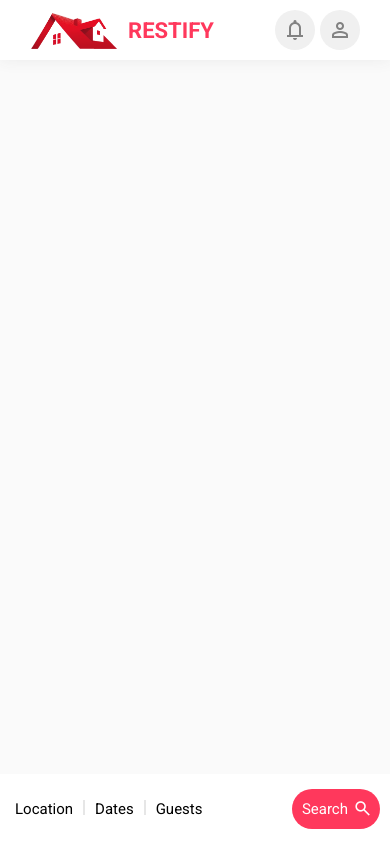
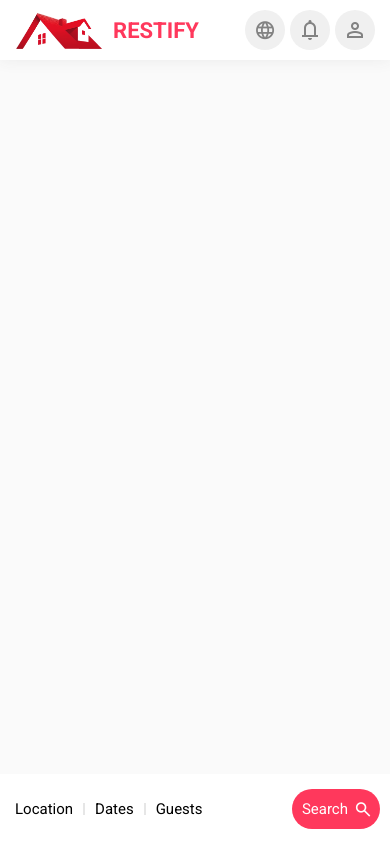
Before and after one commit to JuanDeAguero/Restify, a React (Create React App) app in the folder frontend/: page / in a window 390 px wide. Built offline with nearby package versions, Linux system fonts and the light colour scheme.

Commit message:
language

```diff
--- a/frontend/public/index.html
+++ b/frontend/public/index.html
@@ -8,10 +8,10 @@
         <meta name="description" content="Website for short-term homestays" />
         <link rel="apple-touch-icon" href="%PUBLIC_URL%/logo192.png" />
         <link rel="manifest" href="%PUBLIC_URL%/manifest.json" />
-        <link rel="preconnect" href="https://fonts.googleapis.com">
-        <link rel="preconnect" href="https://fonts.gstatic.com" crossorigin>
-        <link href="https://fonts.googleapis.com/css2?family=Roboto:wght@400;500;700&display=swap" rel="stylesheet">
-        <link rel="stylesheet" href="https://fonts.googleapis.com/css2?family=Material+Symbols+Outlined:opsz,wght,FILL,GRAD@48,400,1,0">
+        <link rel="preconnect" href="https://fonts.googleapis.com" />
+        <link rel="preconnect" href="https://fonts.gstatic.com" crossorigin />
+        <link href="https://fonts.googleapis.com/css2?family=Roboto:wght@400;500;700&display=swap" rel="stylesheet" />
+        <link rel="stylesheet" href="https://fonts.googleapis.com/css2?family=Material+Symbols+Outlined:opsz,wght,FILL,GRAD@48,400,1,0" />
         <title>Restify</title>
     </head>
     <body>
--- a/frontend/src/App.jsx
+++ b/frontend/src/App.jsx
@@ -1,13 +1,12 @@
-import "./styles/App.css";
 import Nav from "./Nav";
 import SearchBar from "./SearchBar";
 
 const App = () => {
     return (
-    <div className="App">
+    <>
         <Nav />
         <SearchBar />
-    </div>
+    </>
     );
 }
 
--- a/frontend/src/Nav.jsx
+++ b/frontend/src/Nav.jsx
@@ -13,6 +13,11 @@ const Nav = () => {
             </div>
         </div>
         <div className="Nav-right">
+            <button className="Nav-language-btn">
+                <span className="Nav-language-icon material-symbols-outlined">
+                    language
+                </span>
+            </button>
             <button className="Nav-notifications-btn">
                 <span className="Nav-notifications-icon material-symbols-outlined">
                     notifications
--- a/frontend/src/styles/Nav.css
+++ b/frontend/src/styles/Nav.css
@@ -28,32 +28,49 @@
         align-items: center;
         display: flex;
         justify-content: flex-end;
+        margin-right: 30px;
     }
-        .Nav-notifications-btn {
+        .Nav-language-btn {
+            align-items: center;
             background-color: rgb(240, 240, 240);
-            width: 40px;
-            height: 40px;
             border-radius: 20px;
             display: flex;
+            height: 40px;
+            justify-content: center;
+            margin-right: 5px;
+            width: 40px;
+        }
+        .Nav-language-icon {
+            color: rgb(130, 130, 130);
+            overflow: hidden;
+            transform: scale(0.9);
+        }
+        .Nav-notifications-btn {
             align-items: center;
+            background-color: rgb(240, 240, 240);
+            border-radius: 20px;
+            display: flex;
+            height: 40px;
             justify-content: center;
+            width: 40px;
         }
             .Nav-notifications-icon {
                 color: rgb(130, 130, 130);
+                overflow: hidden;
             }
         .Nav-user-btn {
+            align-items: center;
             background-color: rgb(240, 240, 240);
-            width: 40px;
-            height: 40px;
             border-radius: 20px;
             display: flex;
-            align-items: center;
+            height: 40px;
             justify-content: center;
-            margin-right: 30px;
             margin-left: 5px;
+            width: 40px;
         }
             .Nav-user-icon {
                 color: rgb(130, 130, 130);
+                overflow: hidden;
             }
 @media only screen and (min-width: 0) and (max-width: 1000px) {
     .Nav-logo-txt {
@@ -62,14 +79,18 @@
 }
 @media only screen and (min-width: 0) and (max-width: 700px) {
     .Nav {
+        box-shadow: 0 0 15px rgb(235, 235, 235);
         height: 60px;
-        box-shadow: 0 0 15px rgb(235, 235, 235);
     }
         .Nav-logo-img {
             height: 40px;
+            margin-left: 15px;
         }
         .Nav-logo-txt {
+            font-size: 22px;
             visibility: visible;
-            font-size: 22px;
+        }
+        .Nav-right {
+            margin-right: 15px;
         }
 }
--- a/frontend/src/styles/SearchBar.css
+++ b/frontend/src/styles/SearchBar.css
@@ -1,12 +1,13 @@
 .SearchBar-wrapper {
-    width: 100%;
-    height: 80px;
-    position: fixed;
-    display: flex;
-    justify-content: center;
     align-items: center;
     background-color: transparent;
+    display: flex;
+    height: 80px;
+    justify-content: center;
     overflow: visible;
+    pointer-events: none;
+    position: fixed;
+    width: 100%;
 }
     .SearchBar {
         align-items: center;
@@ -15,20 +16,22 @@
         box-shadow: 0 0 5px rgb(200, 200, 200);
         display: flex;
         height: 50px;
+        overflow: visible;
         padding-left: 10px;
         padding-right: 10px;
-        overflow: visible;
+        pointer-events: all;
     }
     .SearchBar * {
         background-color: transparent;
     }
         .SearchBar-options {
+            align-items: center;
             display: flex;
         }
             .SearchBar-divider {
                 background-color: rgb(230, 230, 230);
+                height: 12px;
                 width: 2px;
-                height: 15px;
             }
             .SearchBar-location-btn {
                 margin-left: 10px;
@@ -42,26 +45,24 @@
                 margin-left: 10px;
                 margin-right: 10px;
             }
-            .SearchBar-location-btn:hover,
-            .SearchBar-dates-btn:hover,
-            .SearchBar-guests-btn:hover {
-                text-decoration: underline;
-            }
         .SearchBar-search-btn {
-            display: flex;
+            align-items: center;
             background-color: #FF385C;
-            height: 30px;
             border-radius: 15px;
             color: white;
-            align-items: center;
+            display: flex;
+            height: 30px;
             margin-left: 10px;
         }
             .SearchBar-search-txt {
+                color: white;
                 margin-left: 10px;
                 margin-right: 3px;
             }
             .SearchBar-search-icon {
+                color: white;
                 margin-right: 5px;
+                overflow: hidden;
                 transform: scale(0.8);
             }
 @media only screen and (min-width: 0) and (max-width: 700px) {
@@ -70,19 +71,19 @@
         height: 70px;
     }
         .SearchBar {
+            border-radius: 0;
+            box-shadow: none;
+            height: 100%;
+            justify-content: space-between;
             width: 100%;
-            height: 100%;
-            box-shadow: none;
-            border-radius: 0;
-            justify-content: space-between;
         }
             .SearchBar-options {
                 display: flex;
                 margin-left: 5px;
             }
             .SearchBar-search-btn {
+                border-radius: 20px;
                 height: 40px;
-                border-radius: 20px;
                 margin-right: 10px;
             }
 }
--- a/frontend/src/styles/index.css
+++ b/frontend/src/styles/index.css
@@ -1,6 +1,7 @@
 * {
     background-color: rgb(250, 250, 250);
     border-style: none;
+    color: black;
     flex: none;
     font-family: Roboto;
     font-size: 15px;
```
Also changed, not shown: frontend/package.json (+8 -4 lines), frontend/src/SearchBar.jsx (+12 -4 lines), frontend/src/styles/App.css (deleted).
